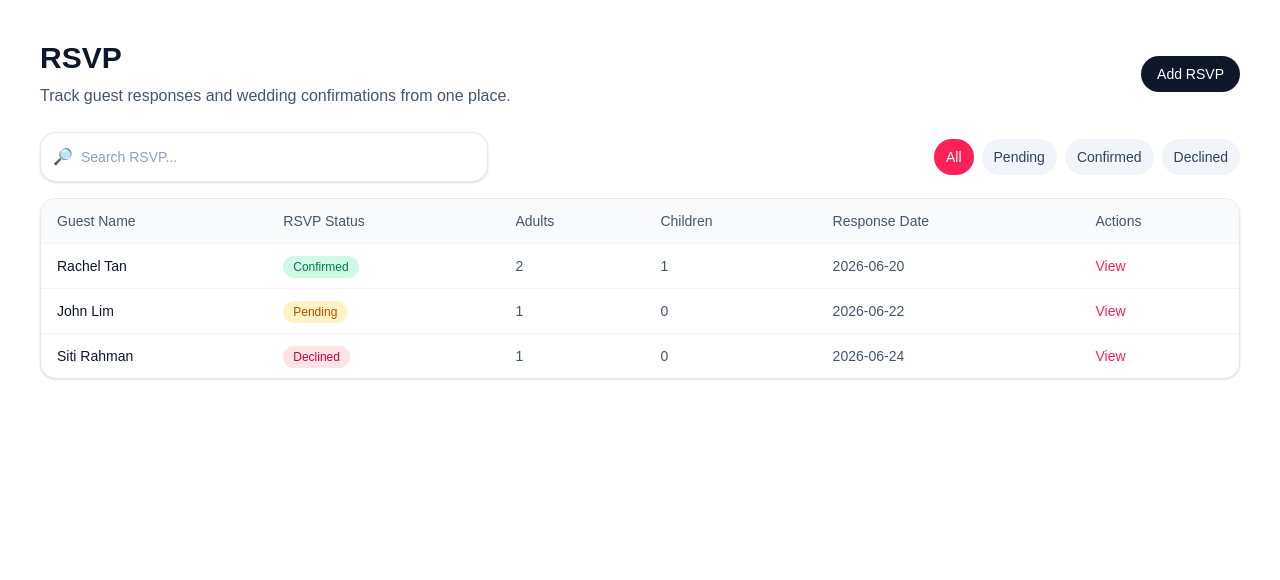
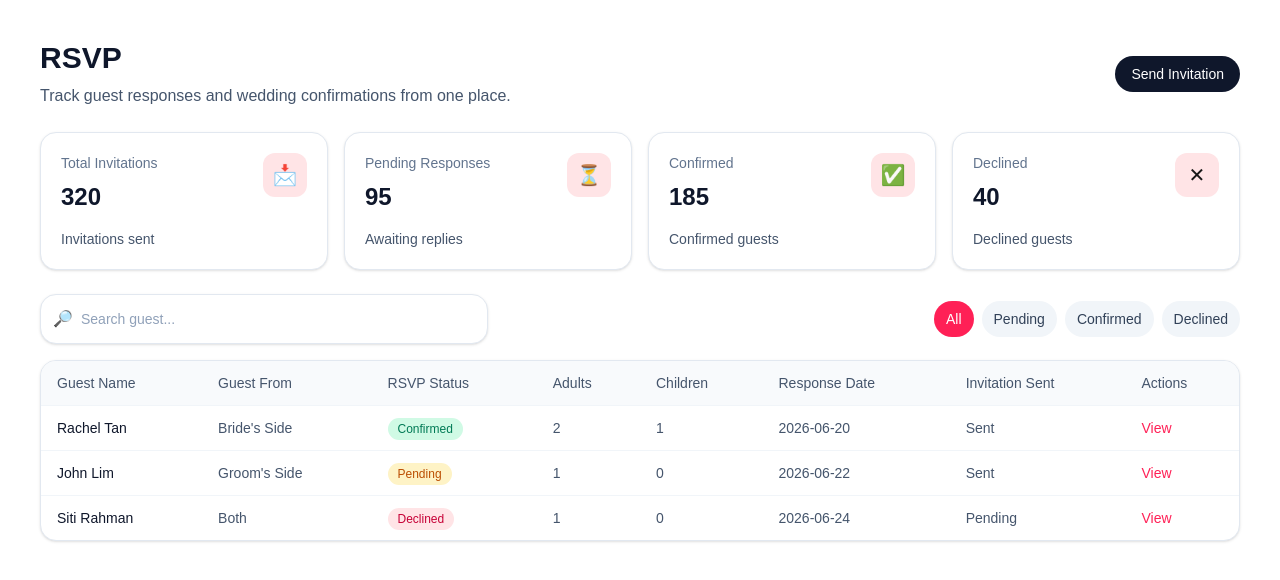
Before and after one commit to RCEventPlanner/WeddingPlanningOS, a Next.js app: page /rsvp in a window 1280 px wide. Shown: the top 580 px of the page. Built offline with nearby package versions, Linux system fonts and the light colour scheme.

Commit message:
Create RSVP management foundation

```diff
--- a/app/rsvp/page.tsx
+++ b/app/rsvp/page.tsx
@@ -1,4 +1,5 @@
 import { RSVPFilter } from "../../components/RSVPFilter";
+import { RSVPOverview } from "../../components/RSVPOverview";
 import { RSVPSearchBar } from "../../components/RSVPSearchBar";
 import { RSVPTable } from "../../components/RSVPTable";
 
@@ -14,9 +15,11 @@ export default function RSVPPage() {
         </div>
 
         <button className="rounded-full bg-slate-900 px-4 py-2 text-sm font-medium text-white transition hover:bg-slate-700">
-          Add RSVP
+          Send Invitation
         </button>
       </div>
+
+      <RSVPOverview />
 
       <div className="mb-4 flex flex-col gap-3 lg:flex-row lg:items-center lg:justify-between">
         <div className="w-full lg:max-w-md">
--- /dev/null
+++ b/components/RSVPOverview.tsx
@@ -0,0 +1,37 @@
+type OverviewCard = {
+  title: string;
+  value: string;
+  subtitle: string;
+  icon: string;
+};
+
+const overviewCards: OverviewCard[] = [
+  { title: "Total Invitations", value: "320", subtitle: "Invitations sent", icon: "📩" },
+  { title: "Pending Responses", value: "95", subtitle: "Awaiting replies", icon: "⏳" },
+  { title: "Confirmed", value: "185", subtitle: "Confirmed guests", icon: "✅" },
+  { title: "Declined", value: "40", subtitle: "Declined guests", icon: "✕" },
+];
+
+export function RSVPOverview() {
+  return (
+    <section className="mb-6 grid gap-4 md:grid-cols-2 xl:grid-cols-4">
+      {overviewCards.map((card) => (
+        <div
+          key={card.title}
+          className="rounded-2xl border border-slate-200 bg-white p-5 shadow-sm transition duration-200 hover:-translate-y-1 hover:shadow-md"
+        >
+          <div className="flex items-start justify-between gap-3">
+            <div>
+              <p className="text-sm font-medium text-slate-500">{card.title}</p>
+              <p className="mt-2 text-2xl font-semibold text-slate-900">{card.value}</p>
+            </div>
+            <div className="flex h-11 w-11 items-center justify-center rounded-xl bg-rose-100 text-xl">
+              {card.icon}
+            </div>
+          </div>
+          <p className="mt-4 text-sm text-slate-600">{card.subtitle}</p>
+        </div>
+      ))}
+    </section>
+  );
+}
--- a/components/RSVPSearchBar.tsx
+++ b/components/RSVPSearchBar.tsx
@@ -5,7 +5,7 @@ export function RSVPSearchBar() {
         <span className="text-slate-400">🔎</span>
         <input
           className="w-full border-none bg-transparent text-sm outline-none placeholder:text-slate-400"
-          placeholder="Search RSVP..."
+          placeholder="Search guest..."
         />
       </div>
     </div>
--- a/components/RSVPTable.tsx
+++ b/components/RSVPTable.tsx
@@ -1,32 +1,40 @@
 type RSVPRecord = {
   guestName: string;
+  guestFrom: string;
   status: "Confirmed" | "Pending" | "Declined";
   adults: number;
   children: number;
   responseDate: string;
+  invitationSent: string;
 };
 
 const records: RSVPRecord[] = [
   {
     guestName: "Rachel Tan",
+    guestFrom: "Bride's Side",
     status: "Confirmed",
     adults: 2,
     children: 1,
     responseDate: "2026-06-20",
+    invitationSent: "Sent",
   },
   {
     guestName: "John Lim",
+    guestFrom: "Groom's Side",
     status: "Pending",
     adults: 1,
     children: 0,
     responseDate: "2026-06-22",
+    invitationSent: "Sent",
   },
   {
     guestName: "Siti Rahman",
+    guestFrom: "Both",
     status: "Declined",
     adults: 1,
     children: 0,
     responseDate: "2026-06-24",
+    invitationSent: "Pending",
   },
 ];
 
@@ -44,10 +52,12 @@ export function RSVPTable() {
           <thead className="bg-slate-50 text-slate-600">
             <tr>
               <th className="px-4 py-3 font-medium">Guest Name</th>
+              <th className="px-4 py-3 font-medium">Guest From</th>
               <th className="px-4 py-3 font-medium">RSVP Status</th>
               <th className="px-4 py-3 font-medium">Adults</th>
               <th className="px-4 py-3 font-medium">Children</th>
               <th className="px-4 py-3 font-medium">Response Date</th>
+              <th className="px-4 py-3 font-medium">Invitation Sent</th>
               <th className="px-4 py-3 font-medium">Actions</th>
             </tr>
           </thead>
@@ -55,6 +65,7 @@ export function RSVPTable() {
             {records.map((record) => (
               <tr key={record.guestName} className="border-t border-slate-100">
                 <td className="px-4 py-3 font-medium text-slate-900">{record.guestName}</td>
+                <td className="px-4 py-3 text-slate-600">{record.guestFrom}</td>
                 <td className="px-4 py-3">
                   <span className={`rounded-full px-2.5 py-1 text-xs font-medium ${statusStyles[record.status]}`}>
                     {record.status}
@@ -63,6 +74,7 @@ export function RSVPTable() {
                 <td className="px-4 py-3 text-slate-600">{record.adults}</td>
                 <td className="px-4 py-3 text-slate-600">{record.children}</td>
                 <td className="px-4 py-3 text-slate-600">{record.responseDate}</td>
+                <td className="px-4 py-3 text-slate-600">{record.invitationSent}</td>
                 <td className="px-4 py-3 text-slate-600">
                   <button className="text-sm font-medium text-rose-500 hover:text-rose-600">
                     View
```
Also changed, not shown: 1 other file (tests, documents, lock files or other folders).
